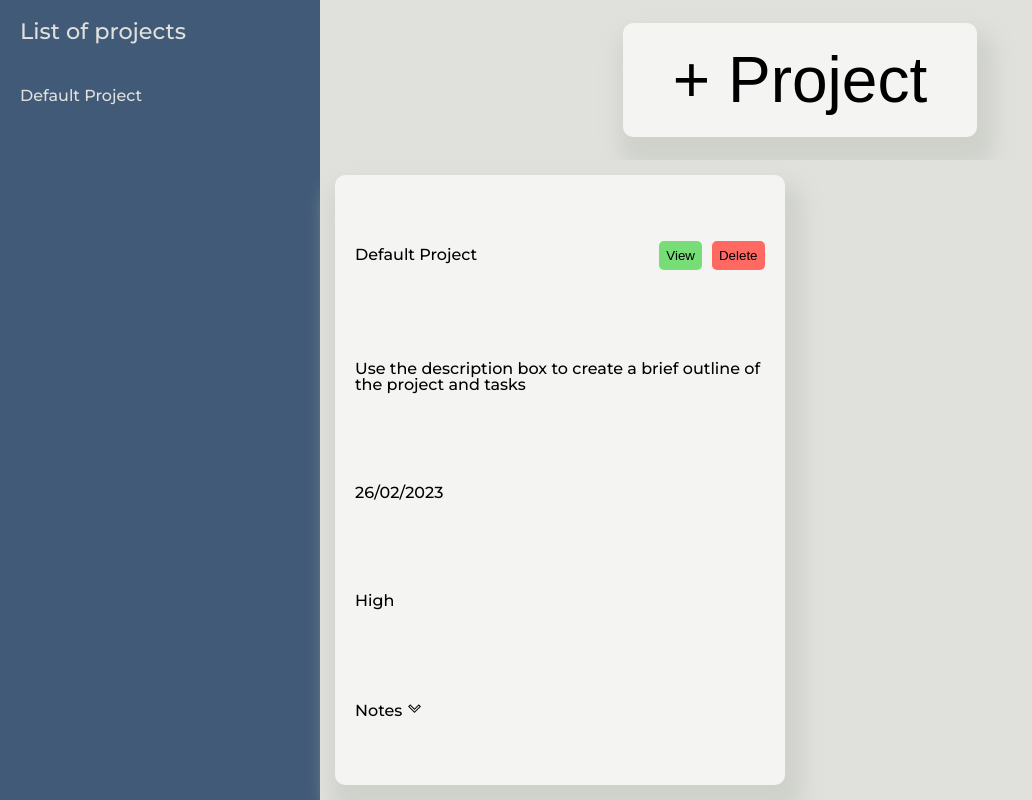
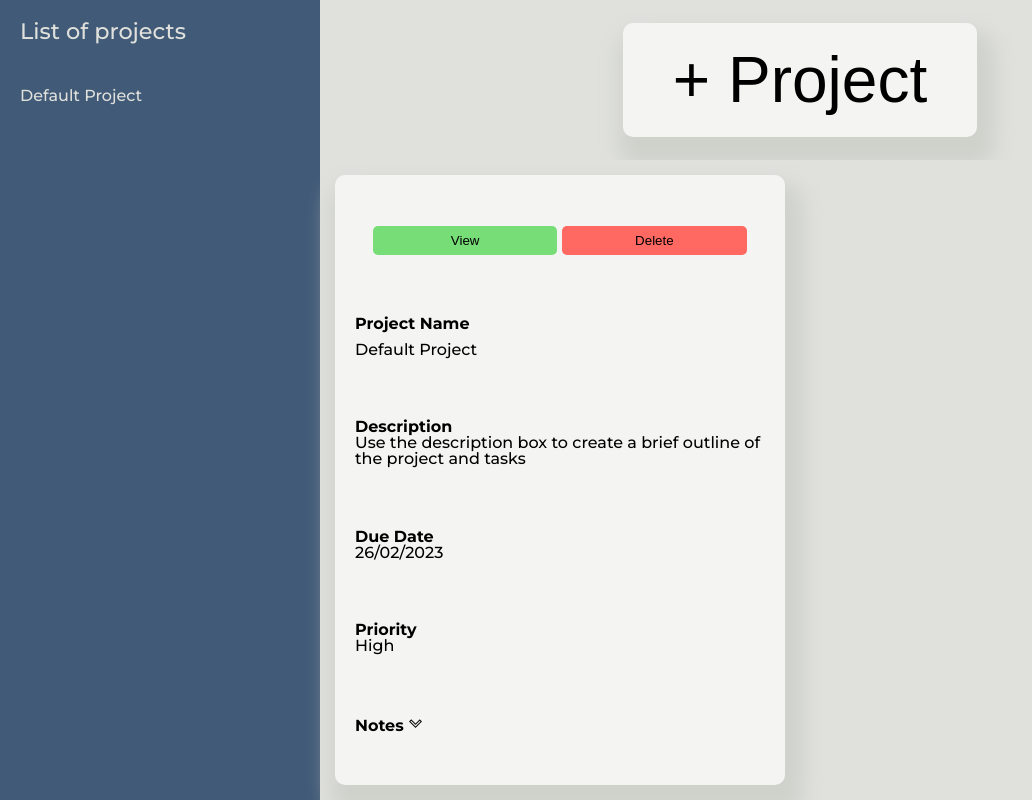
Before and after one commit to StewartG1994/TodoV2, a website built with webpack: page src/index.html in a window 1280 px wide. Shown: the whole page, without its empty margins (0-1032 px from the left). Built offline with nearby package versions, Linux system fonts and the light colour scheme.

Commit message:
Styling changes

```diff
--- a/src/dom.js
+++ b/src/dom.js
@@ -25,6 +25,11 @@ function cardMaker (item,index) {
     const card = document.createElement('div');
     card.id=item.title;
     const headerDiv =document.createElement('div');
+    const buttonDiv = document.createElement('div')
+    buttonDiv.className = 'buttonDiv'
+    const headerTitle = document.createElement('h3');
+    headerTitle.className = 'headertitlecard';
+    headerTitle.textContent = 'Project Name'
     headerDiv.className = 'headerDiv'
     const viewProjectBtn = document.createElement('button');
     viewProjectBtn.textContent = 'View'
@@ -34,10 +39,13 @@ function cardMaker (item,index) {
 
     deleteProjectBtn.textContent = 'Delete';
     const header = document.createElement('h1');
-    header.textContent = item.title
+    header.textContent ='\n' + item.title
+    buttonDiv.appendChild(viewProjectBtn)
+
+    buttonDiv.appendChild(deleteProjectBtn)
+    headerDiv.appendChild(headerTitle)
     headerDiv.appendChild(header)
-    headerDiv.appendChild(viewProjectBtn)
-    headerDiv.appendChild(deleteProjectBtn)
+
 
 
 
@@ -46,9 +54,25 @@ function cardMaker (item,index) {
     downImg.src = down
 
     card.className = 'projectCards'
+    const descriptionDiv = document.createElement('div');
+    const descriptionTitle = document.createElement('h3');
+    descriptionTitle.textContent = 'Description';
     const description = document.createElement('p');
+    const dueDateDiv = document.createElement('div');
+    descriptionDiv.appendChild(descriptionTitle)
+    descriptionDiv.appendChild(description)
     const dueDate = document.createElement('p');
+    const dueDateTitle = document.createElement('h3')
+    dueDateTitle.textContent= 'Due Date'
+    dueDateDiv.appendChild(dueDateTitle)
+    dueDateDiv.appendChild(dueDate)
+    const priorityDiv = document.createElement('div');
+    const priorityTitle =document.createElement('h3');
+    priorityTitle.textContent = 'Priority';
     const priority = document.createElement('p');
+    priorityDiv.appendChild(priorityTitle)
+    priorityDiv.appendChild(priority);
+
     const noteDiv = document.createElement('div');
     noteDiv.className = 'notesDiv';
     const notes = document.createElement('h3');
@@ -64,11 +88,13 @@ function cardMaker (item,index) {
 
     notesP.textContent = item.notes
     priority.textContent = item.priority;
+    card.appendChild(buttonDiv)
+    card.appendChild(headerDiv);
+    card.appendChild(descriptionDiv);
 
-    card.appendChild(headerDiv);
-    card.appendChild(description);
-    card.appendChild(dueDate);
-    card.appendChild(priority);
+    card.appendChild(dueDateDiv)
+
+    card.appendChild(priorityDiv);
     noteDiv.appendChild(notes)
     noteDiv.appendChild(notesP)
     card.appendChild(noteDiv)
--- a/src/style.css
+++ b/src/style.css
@@ -145,18 +145,30 @@ table {
 
 }
 
+h3{
+    font-weight: bold;
+}
+
 .headerDiv {
     display: flex;
-    align-items: center;
+    flex-direction: column;
+
     gap: 10px;
 }
 
 .viewProjectButton{
-    margin-left:auto;
+
     border-radius: 5px;
     padding: 7px;
     border: none;
     background-color: #77DD77;
+    width: 45%;
+}
+
+.buttonDiv{
+    display: flex;
+    gap: 5px;
+    justify-content: center;
 }
 
 .deleteheaderButton{
@@ -164,6 +176,9 @@ table {
     border-radius: 5px;
     background-color: #FF6961;
     border: none;
+    width: 45%;
+
+
 }
 .notesDiv{
     display: flex;
```
